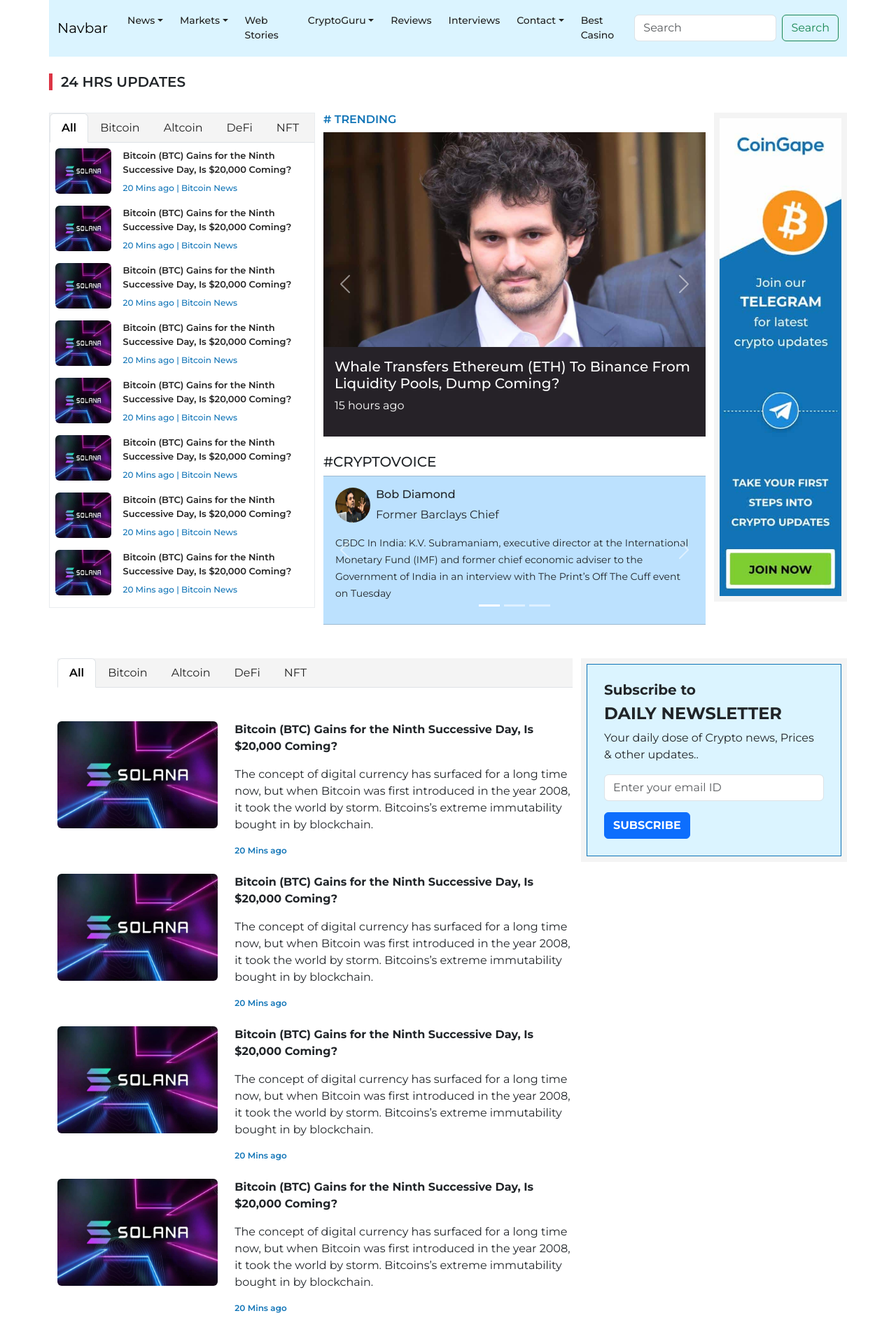
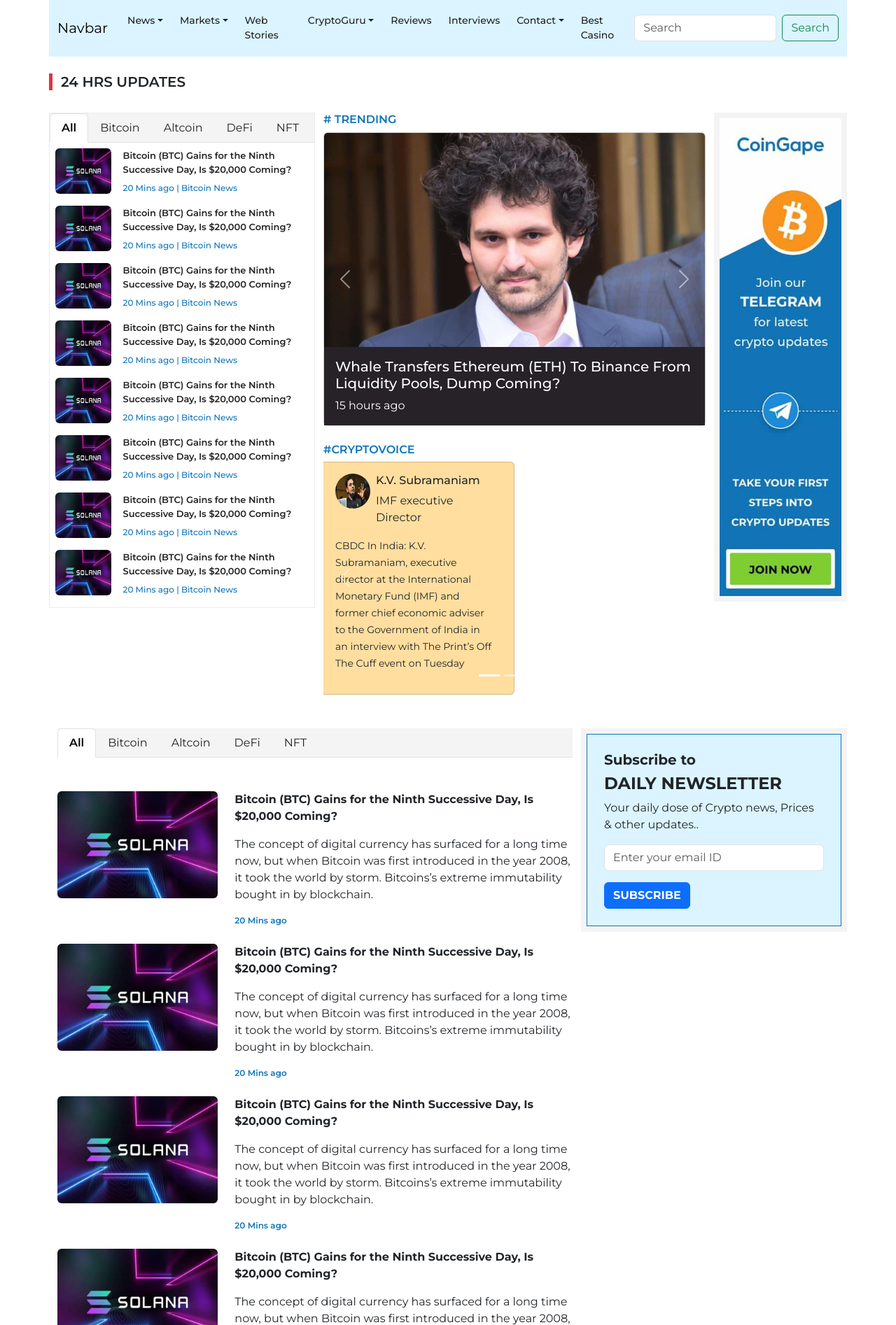
Before and after one commit to pre22/gape-clone, a Python web app: template templates/index.html in a window 1280 px wide. Shown: the part 144-2038 px from the top of the page at 70% size. Run offline with Jinja, Linux system fonts and the light colour scheme; the template is opened without the code that fills it, so the values that code supplies are empty.

Commit message:
template: working

```diff
--- a/templates/index.html
+++ b/templates/index.html
@@ -253,28 +253,53 @@
                     <div id="news" class="carousel slide" data-bs-ride="carousel">
                         <div class="carousel-inner">
                             <div class="carousel-item active">
-                                <div class="row">
-
-                                    <img style="height: auto;" class="img-fluid d-block w-100"
-                                        src="/static/img/8dc2ea933aa0267b4d00617510ee0f2c.jpg">
+                                <!-- <div class="row">
+                                    <div class="col-12">
+                                        <img class="d-block w-100 card-img-top" src="/static/img/8dc2ea933aa0267b4d00617510ee0f2c.jpg">
+                                    </div>
                                 </div>
                                 <div class="row d-block p-3" style="background-color: #262228; color: white;">
-                                    <h5>Whale Transfers Ethereum (ETH) To Binance From Liquidity Pools, Dump Coming?
-                                    </h5>
-                                    <p>15 hours ago</p>
+                                    <div class="col-12">
+                                        <h5>Whale Transfers Ethereum (ETH) To Binance From Liquidity Pools, Dump Coming?</h5>
+                                        <p>15 hours ago</p>
+                                    </div>
+                                </div> -->
+                                <div class="card">
+
+                                    <img class="d-block w-100 card-img-top" src="/static/img/8dc2ea933aa0267b4d00617510ee0f2c.jpg">
+
+                                    <div class="py-3 ps-3" style="background-color: #262228; color: white;">
+                                        <h5 class="card-title">Whale Transfers Ethereum (ETH) To Binance From Liquidity Pools, Dump Coming?</h5>
+                                        <p class="card-text">15 hours ago</p>
+                                    </div>
                                 </div>
+
                             </div>
 
-                            <div class="carousel-item">
+                            <!-- <div class="carousel-item h-100">
                                 <div class="row">
-
-                                    <img style="height: auto;" class="img-fluid d-block w-100"
-                                        src="/static/img/bitcoin-cpi-inflation-1.jpeg">
+                                    <div class="col-12">
+                                        <img class=" d-block w-100 card-img-top" src="/static/img/bitcoin-cpi-inflation-1.jpeg">
+                                    </div>
                                 </div>
                                 <div class="row d-block p-3" style="background-color: #262228; color: white;">
-                                    <h5>XRP News: Are Crypto Whales Riding XRP Price Surge?</h5>
-                                    <p>8 hours ago</p>
+                                    <div class="col-12">
+                                        <h5>XRP News: Are Crypto Whales Riding XRP Price Surge?</h5>
+                                        <p>8 hours ago</p>
+                                    </div>
                                 </div>
+                            </div> -->
+
+                            <div class="carousel-item">
+                                <div class="card">
+                                    <img class="d-block w-100 card-img-top" src="/static/img/bitcoin-cpi-inflation-1.jpeg">
+
+                                    <div class="py-3 ps-3" style="background-color: #262228; color: white;">
+                                        <h5 class="card-title">XRP News: Are Crypto Whales Riding XRP Price Surge?</h5>
+                                        <p class="card-text">8 hours ago</p>
+                                    </div>
+                                </div>
+
                             </div>
                         </div>
 
@@ -292,7 +317,7 @@
                     <div class="pt-4">
                         <!-- Hastag -->
                         <div>
-                            <h5>#CRYPTOVOICE</h5>
+                            <h5 class="hastitle">#CRYPTOVOICE</h5>
                         </div>
                         <div class="row">
                             <div id="twitterComment" class="carousel slide" data-bs-ride="carousel">
@@ -308,7 +333,7 @@
                                 <div class="carousel-inner gap-3">
                                     <div class="row">
 
-                                        <div class="carousel-item active col-3 card" style="background-color: #ffde9f;">
+                                        <div class="carousel-item active w-50 card" style="background-color: #ffde9f;">
                                             <div class="card-body">
                                                 <div class="d-flex gap-2">
                                                     <div>
@@ -331,7 +356,7 @@
                                             </div>
                                         </div>
 
-                                        <div class="carousel-item active col-3 card" style="background-color: #bce1fe;">
+                                        <div class="carousel-item active w-50 card" style="background-color: #bce1fe;">
                                             <div class="card-body">
                                                 <div class="d-flex gap-2">
                                                     <div>
@@ -354,7 +379,7 @@
                                             </div>
                                         </div>
 
-                                        <div class="carousel-item col-3 card" style="background-color: #ffde9f;">
+                                        <div class="carousel-item w-50 card" style="background-color: #ffde9f;">
                                             <div class="card-body">
                                                 <div class="d-flex gap-2">
                                                     <div>
@@ -377,7 +402,7 @@
                                             </div>
                                         </div>
 
-                                        <div class="carousel-item col-3 card" style="background-color: #bce1fe;">
+                                        <div class="carousel-item w-50 card" style="background-color: #bce1fe;">
                                             <div class="card-body">
                                                 <div class="d-flex gap-2">
                                                     <div>
@@ -418,7 +443,7 @@
                 </div>
             </div>
 
-            <div class="col-2 h-25 p-2" style="background-color: #f4f4f4;">
+            <div class="col-2 h-100 p-2" style="background-color: #f4f4f4;">
                 <div>
                     <img class="img-fluid" src="/static/img/teleads.jpeg" alt="Leads">
                 </div>
```
